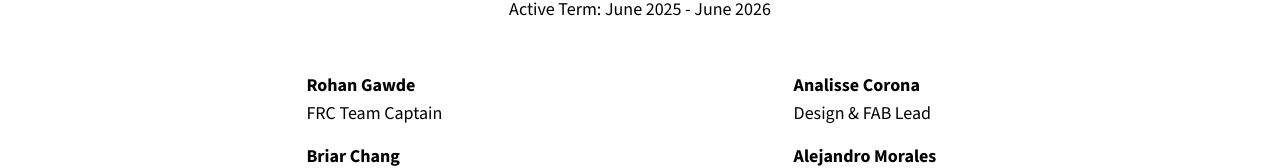
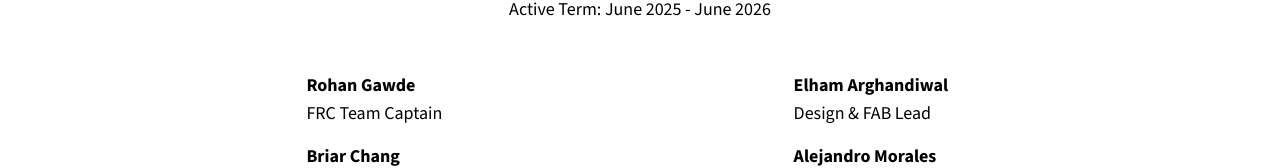
Before and after one commit to Team-1280/1280-website, a React (Vite) app in the folder app/: page /leadership in a window 1280 px wide. Shown: the part 462-630 px from the top of the page. Built offline with nearby package versions, Linux system fonts and the light colour scheme.

Commit message:
Update leadership

```diff
--- a/app/src/pages/Leadership.jsx
+++ b/app/src/pages/Leadership.jsx
@@ -80,7 +80,7 @@ const Leadership = () => (
           </div>
           <div className="w-45">
             <div className="font-bold">
-              Analisse Corona
+              Elham Arghandiwal
             </div>
             <div className="leading-normal">
               Design & FAB Lead
```
